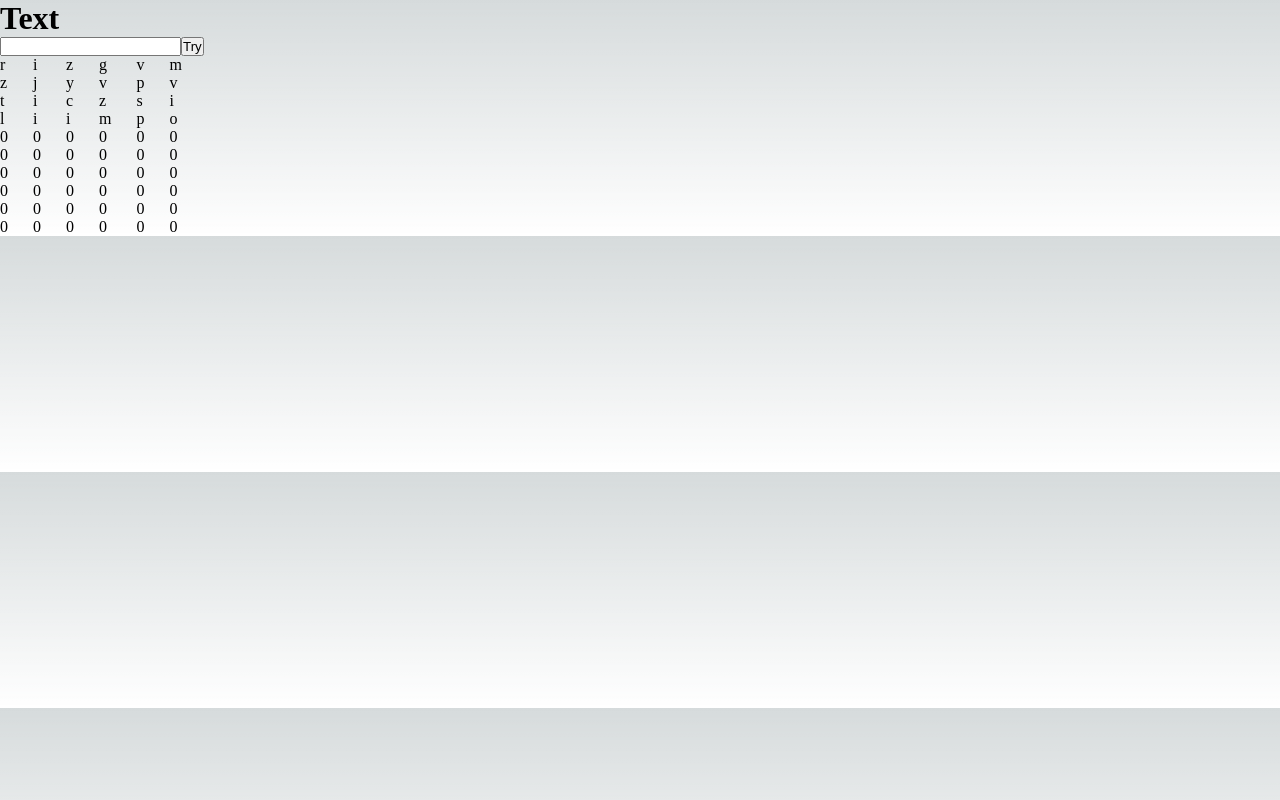
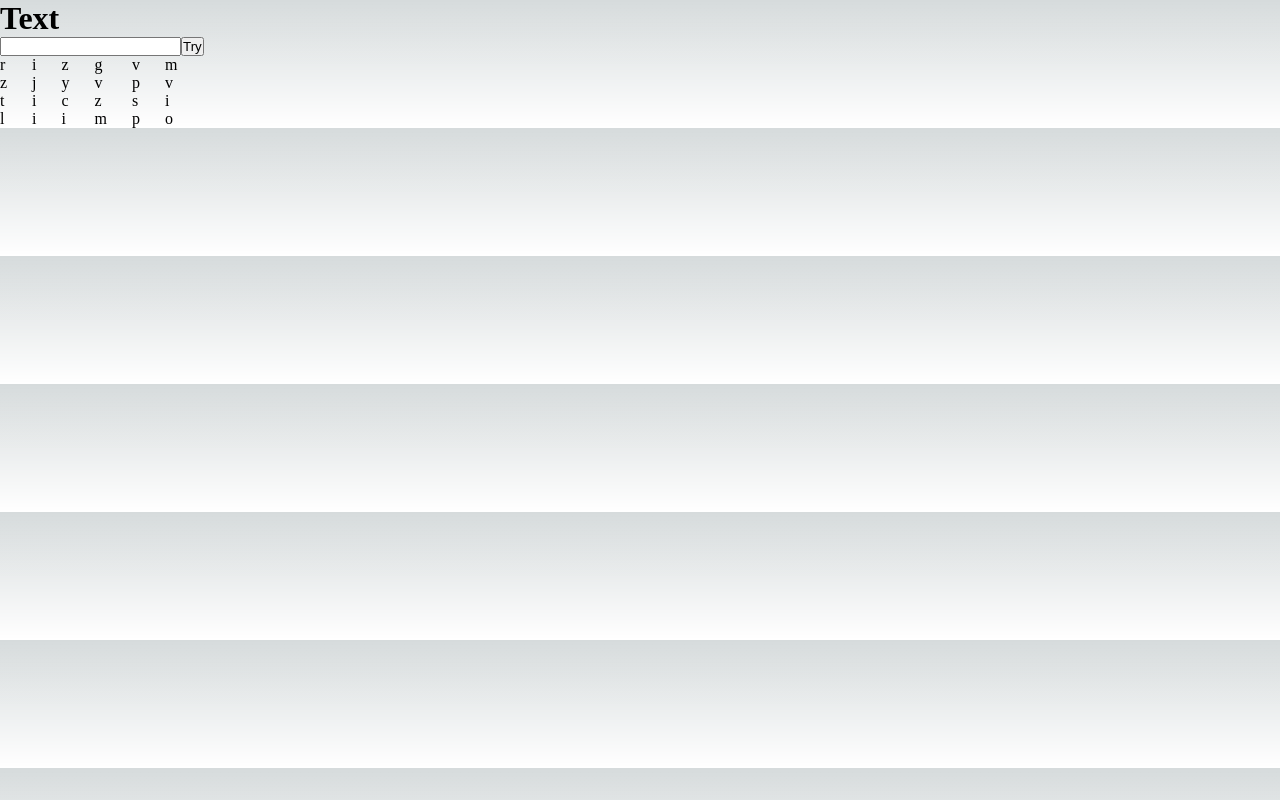
Before and after one commit to bh247484/word-game, a Next.js app in the folder nextjs-app/: page / in a window 1280 px wide. Built offline with nearby package versions, Linux system fonts and the light colour scheme.

Commit message:
Implement grid helpers after binSearch executes on word, refactor sort logic with iterationOrder

```diff
--- a/nextjs-app/app/page.tsx
+++ b/nextjs-app/app/page.tsx
@@ -6,45 +6,54 @@ import binSearch from './methods/searchAlgo/binSearch';
 import { randomLetter } from './methods/randGen/randGen'
 import Grid from './components/grid';
 import { IBlock } from './types/types';
+import { dequeueBlocks, removeQueue } from './methods/helpers';
 
 
 export default function Home() {
   const [word, setWord]: [string, Function] = useState("");
-  const [columns, setColumns]: [IBlock[][], Function] = useState(
+  const [grid, setGrid]: [IBlock[][], Function] = useState(
     Array.from(Array(6), () => [...Array(10)].map(
-      (_, i) => i > 3 ? { queued: false, letter: '0' } : { queued: false, letter: randomLetter() }))
+      (_, i) => i > 3 ? { queued: false, letter: '' } : { queued: false, letter: randomLetter() }))
   );
 
   const submitWord = () => {
     if (word.length < 3) {
       console.error("Word must be longer than 2 characters.");
       setWord("");
+      setGrid(dequeueBlocks(grid));
       return false;
     }
 
     const isWord: boolean = binSearch(word.toLowerCase());
     if (isWord) {
       console.log('Its a word.');
+      setGrid(removeQueue(grid));
     } else {
       console.log('Not a word.');
+      setGrid(dequeueBlocks(grid));
     }
     setWord("");
   };
 
   const queueLetters = (letters: string[]) => {
-    // Sort Columns by length to prioritize letters in longest arrays.
-    const locCols: IBlock[][] = columns;
-    locCols.sort((a,b) => b.length - a.length);
+    // Dequeue all blocks and localize a copy to mutate.
+    const locGrid: IBlock[][] = dequeueBlocks(grid);
 
-    // Dequeue all letters first.
-    locCols.forEach((col) => {
-      col.forEach((block) => block.queued = false);
-    });
+    // Designate column iteration order to prioritize letters in longest/tallest columns.
+    // Cannot simply sort locGrid or that will change the render order on the screen too.
+    const iterationOrder = [...locGrid]
+      // Add index to columns to preserve order post sort.
+      .map((col, i) => ({ col, index: i }))
+      // Sort by column length.
+      .sort((a,b) => b.col.length - a.col.length)
+      // Return original index in new sorted order to be used in iterations below.
+      .map(({ index }) => index);
 
+    // Queue all blocks with matching letters.
     letters.forEach((letter) => {
-      loop1: for (const col of locCols) {
-        for (const block of col) {
-          // && !block.queued to make sure we're not re-queuing the same letter more than once.
+      loop1: for (const index of iterationOrder) {
+        for (const block of locGrid[index]) {
+          // `&& !block.queued` to make sure we're not re-queuing the same letter more than once.
           if (block.letter === letter && !block.queued) {
             block.queued = true;
             break loop1;
@@ -52,15 +61,16 @@ export default function Home() {
         }
       }
     });
-    setColumns(locCols);
+
+    setGrid(locGrid);
   };
 
   const changeHandler = (value: string) => {
     // Filter out letters that are not in the grid.
-    let allowedLetters = columns.flat().map(({ letter }) => letter);
+    let allowedLetters = grid.flat().map(({ letter }) => letter);
     const sanitizedStr = value.split('').filter((char) => {
       const bool = allowedLetters.includes(char);
-      // Remove first occurence of letter.
+      // Remove this occurence of letter to prevent confusion with subsequent occurences.
       allowedLetters.splice(allowedLetters.findIndex(x => x === char), 1);
       return bool;
     });
@@ -83,7 +93,7 @@ export default function Home() {
       />
       <button onClick={submitWord}>Try</button>
       <Grid
-        columns={columns}
+        columns={grid}
       />
     </div>
   );
```
